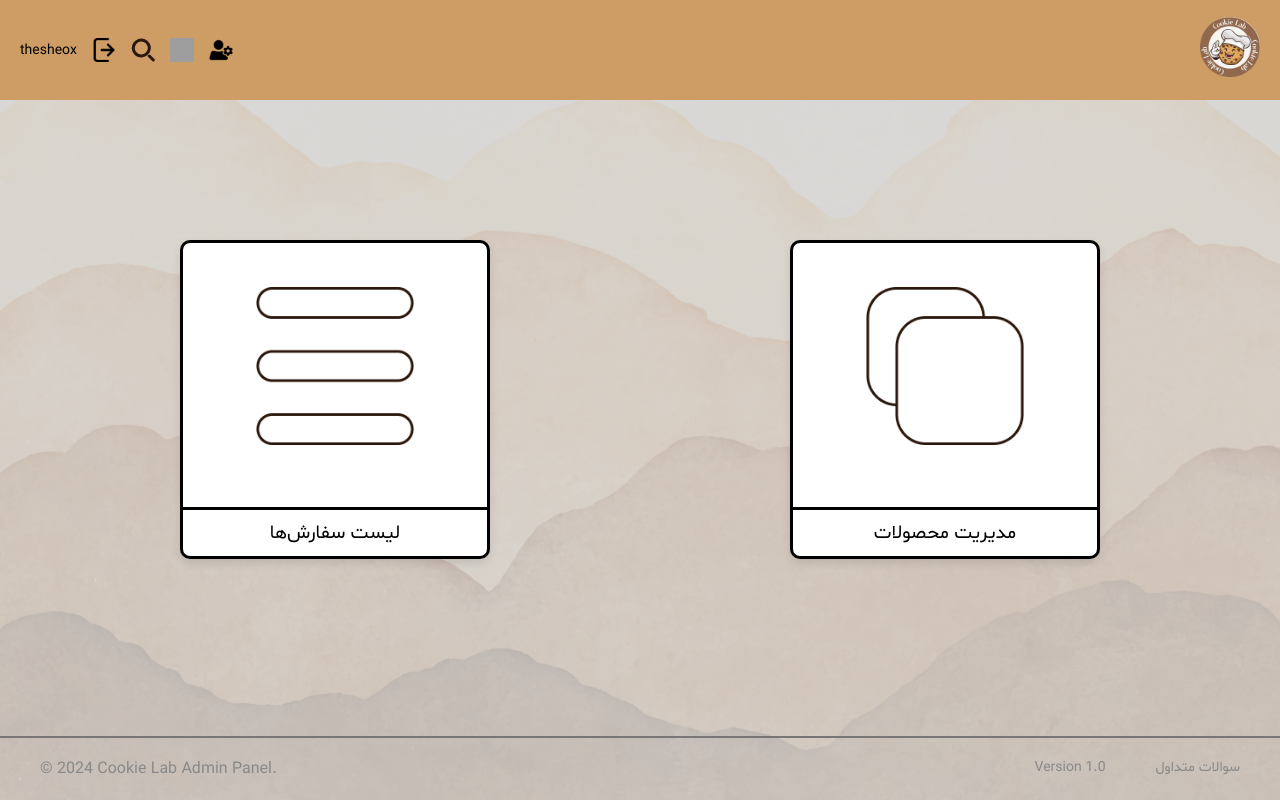
After one commit to thesheox/cookie_shop_project, a Django app: page /profile/ in a window 1280 px wide. The commit adds this page. Run offline with Django 4.2, Linux system fonts and the light colour scheme; a user stored in the database is signed in; parts of the project's set-up code (start-up, migrations or seed data) failed here and were passed over; grey boxes are pictures that could not be loaded.

Commit message:
add profile_page

```diff
--- a/shop/templates/shop/home.html
+++ b/shop/templates/shop/home.html
@@ -39,9 +39,9 @@
             <a class="enter" href="{% url 'logout' %}">
                 <img class="cart" src="{% static 'Pictures/logout.png' %}" width="24px" height="24px"/>
             </a>
-            <p class="enter" >
+            <a class="enter" href="{% url 'profile' %}">
                 {{user.username}}
-            </p>
+            </a>
 
             {% endif %}
         </div>
--- /dev/null
+++ b/shop/templates/shop/profile_page.html
@@ -0,0 +1,97 @@
+
+{% load static %}
+
+<!DOCTYPE html>
+<html lang="en" dir="rtl">
+<head>
+    <meta charset="UTF-8">
+    <meta name="viewport" content="width=device-width, initial-scale=1.0">
+    <title>Responsive Admin Panel</title>
+     <link rel="stylesheet" href="{% static 'admin_panel.css' %}">
+</head>
+<body>
+
+<header>
+    <nav class="navbar_logo">
+        <div class="menu">
+           <a class="link_logo" href="{% url 'home' %}">
+                 <img class="MiniLogo" src="{% static 'Pictures/logo_cropped.png' %}"/>
+            </a>
+        </div>
+        <div class="navbar">
+            {% if user.is_authenticated and user.is_staff or user.is_superuser %}
+            <a class="admin" href="{% url 'admin_panel' %}">
+                <img class="cart" src="{% static 'Pictures/admin.png' %}" width="24px" height="24px"/>
+            </a>
+            {% endif %}
+
+            <a class="enter" href="{% url 'cart' %}">
+                <img class="cart" src="{% static 'Pictures/cart.png' %}" width="24px" height="24px"/>
+            </a>
+            <img class="search" src="{% static 'Pictures/search.svg' %}" width="24px" height="24px"/>
+            {% if not user.is_authenticated %}
+            <a class="enter" href="{% url 'login' %}">
+                عضویت/ورود
+            </a>
+            {% endif %}
+
+            {% if  user.is_authenticated %}
+            <a class="enter" href="{% url 'logout' %}">
+                <img class="cart" src="{% static 'Pictures/logout.png' %}" width="24px" height="24px"/>
+            </a>
+            <p class="enter" >
+                {{user.username}}
+            </p>
+
+            {% endif %}
+        </div>
+
+    </nav>
+</header>
+<main class="container">
+
+
+    <div class="card">
+         <div class="icon">
+           <a  href="{% url 'product_list' %}">
+            <img class="icon_image_asli" src="{% static 'Pictures/icon1.png' %}" >
+               </a>
+        </div>
+        <div class="line">
+            <a class="no_underline" href="{% url 'product_list' %}">
+        <p>مدیریت محصولات</p>
+        </a>
+        </div>
+
+    </div>
+
+    <div class="card">
+        <div class="icon">
+               <a  href="{% url 'order_group_list' %}">
+            <img class="icon_image_asli" src="{% static 'Pictures/icon2.png' %}" >
+               </a>
+        </div>
+        <div class="line">
+            <a class="no_underline" href="{% url 'order_group_list' %}">
+        <p>لیست سفارش‌ها</p>
+        </a>
+        </div>
+
+    </div>
+
+
+
+</main>
+<footer>
+  <div class="footer-content2">
+      <div class="footer-content">
+          <p>سوالات متداول</p>
+      <p>Version 1.0</p>
+      </div>
+
+    <p id="copyright">© 2024 Cookie Lab Admin Panel. </p>
+
+  </div>
+</footer>
+</body>
+</html>
--- a/shop/urls.py
+++ b/shop/urls.py
@@ -18,6 +18,7 @@ urlpatterns = [
     path('admin-panel/', views.admin_panel, name='admin_panel'),  # Admin panel
     path('logout/', user_logout, name='logout'),
     path('verify/', verify_order, name='verify'),
+    path('profile/', profile_page, name='profile'),
  path('cart/delete/<int:product_id>/', views.delete_cart_item, name='delete_cart_item'),
 
 ]
--- a/shop/views.py
+++ b/shop/views.py
@@ -37,6 +37,12 @@ def order_group_list(request):
     order_groups = OrderGroup.objects.filter(created_at__date=date.today()).order_by('-created_at')
 
     return render(request, 'shop/order_group_list.html', {'order_groups': order_groups})
+
+
+
+@login_required
+def profile_page(request):
+    return render(request, 'shop/profile_page.html')
 
 def product_list(request):
     products = Product.objects.all()
```
Also changed, not shown: statics/order_group_list.css (+13 -0 lines).
